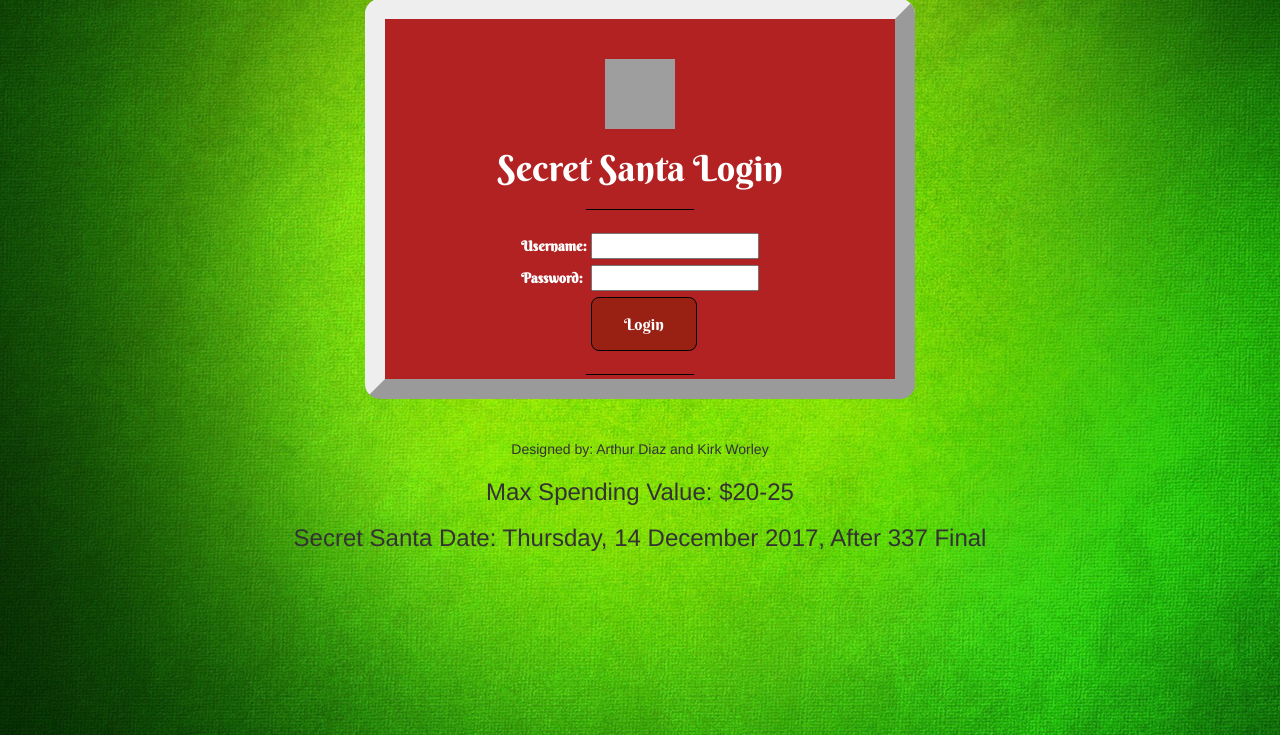
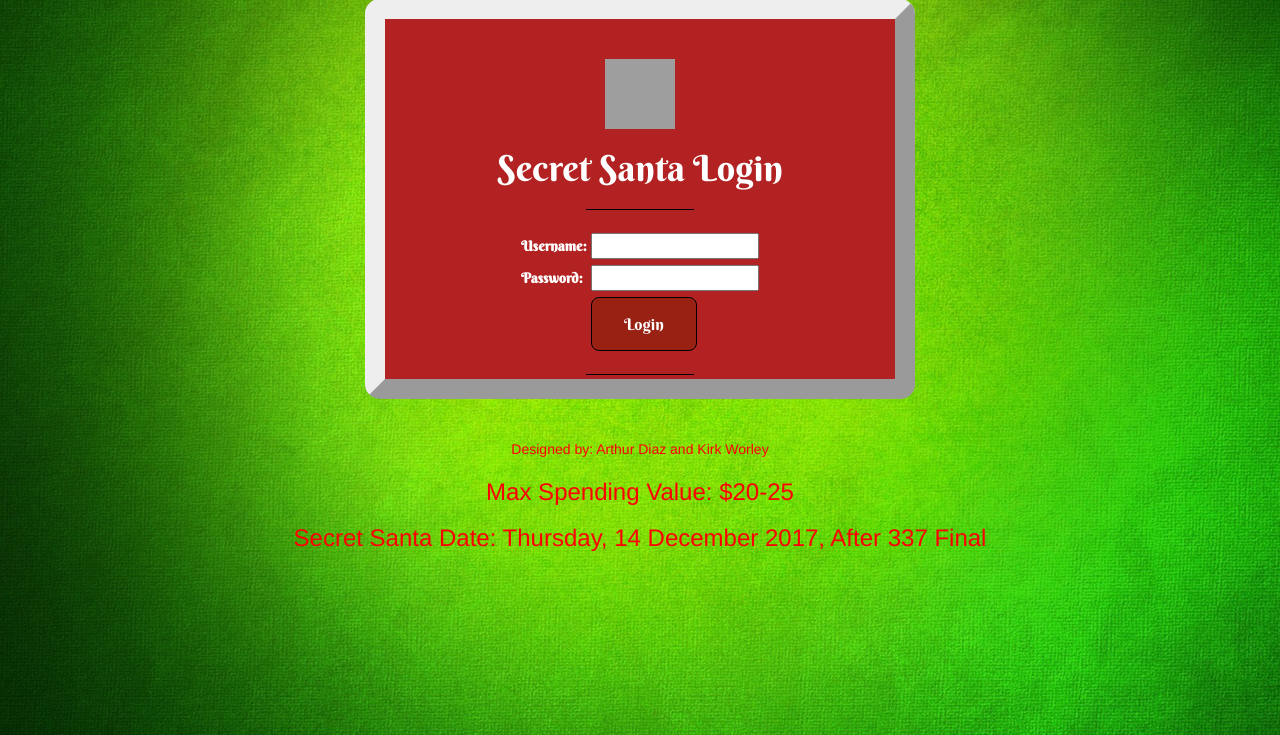
Before and after one commit to memej/adiaz, a PHP site: page /Funsies/secretSanta/login.php in a window 1280 px wide. Shown: the part 65-800 px from the top of the page. Run offline with PHP 8.4, Linux system fonts and the light colour scheme; grey boxes are pictures that could not be loaded.

Commit message:
color change

```diff
--- a/Funsies/secretSanta/css/styles.css
+++ b/Funsies/secretSanta/css/styles.css
@@ -1,3 +1,7 @@
+#important{
+    color: red;
+}
+
 #reInterest{
     text-align: center;
      background-image: url("../img/red.png");
--- a/Funsies/secretSanta/login.php
+++ b/Funsies/secretSanta/login.php
@@ -133,10 +133,12 @@ function isPressed() {
 
         <br><br>
         <center>
+            <div id = "important">
             Designed by: Arthur Diaz and Kirk Worley
             <br>
             <h3>Max Spending Value: $20-25</h3>
             <h3>Secret Santa Date: Thursday, 14 December 2017, After 337 Final</h3>
+            </div>
         </center>
     </body>
 </html>
```
